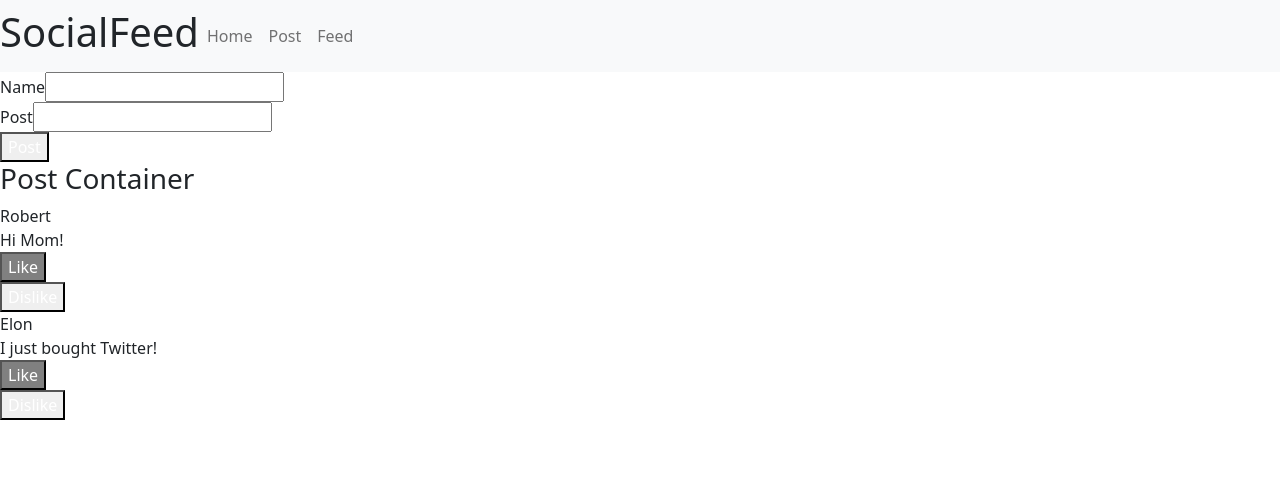
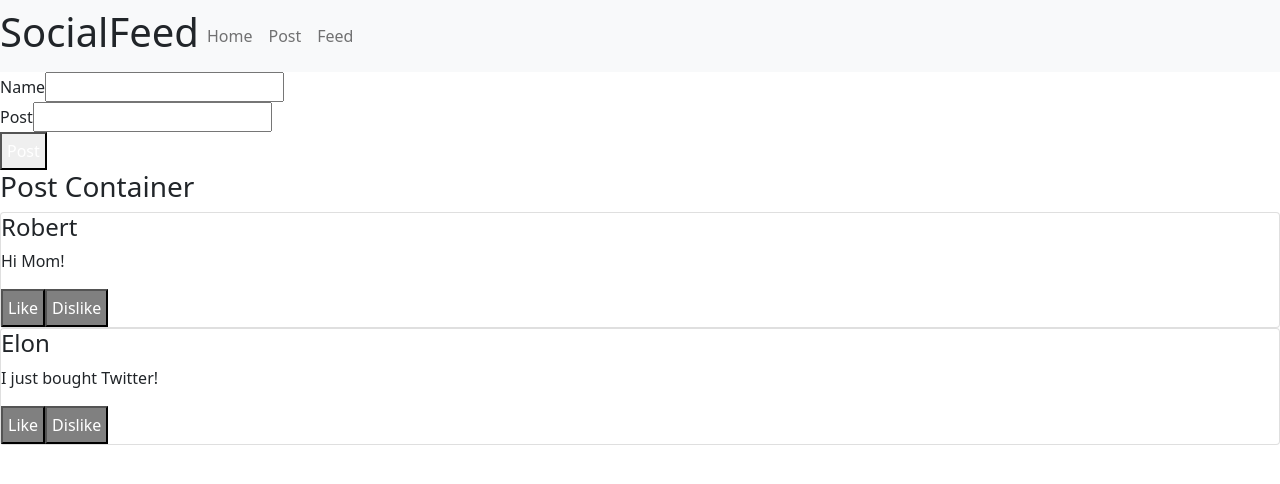
Before and after one commit to RAGessler/SocialFeed, a React (Create React App) app: page / in a window 1280 px wide. Shown: the top 484 px of the page. Built offline with nearby package versions, Linux system fonts and the light colour scheme.

Commit message:
Finished like and dislike buttons

```diff
--- /dev/null
+++ b/src/Components/DisplayPosts/CustomButtons/DislikeButton/DislikeButton.css
@@ -0,0 +1,12 @@
+button{
+    color: white;
+    padding:5px 5px;
+}
+
+.dislike{
+    background-color: darkred;
+}
+
+.inactive{
+    background-color: gray;
+}
--- /dev/null
+++ b/src/Components/DisplayPosts/CustomButtons/DislikeButton/DislikeButton.jsx
@@ -0,0 +1,23 @@
+import { useState } from "react";
+import "./DislikeButton.css"
+
+const DislikeButton = (props) =>{
+
+    const [buttonClass, setButtonClass] = useState('inactive');
+
+    function handleClick(){
+        if(buttonClass === 'inactive'){
+            setButtonClass('dislike')
+        }
+        else{
+            setButtonClass('inactive')
+        }
+    }
+    return (
+        <div>
+            <button className={buttonClass} onClick={handleClick}>Dislike</button>
+        </div>
+    )
+}
+
+export default DislikeButton
--- a/src/Components/DisplayPosts/CustomButtons/LikeButton.css
+++ b/src/Components/DisplayPosts/CustomButtons/LikeButton/LikeButton.css
@@ -1,9 +1,9 @@
 button{
     color: white;
-    padding:5px 5pxl;
+    padding:5px 5px;
 }
 
-.active{
+.like{
     background-color: green;
 }
 
--- a/src/Components/DisplayPosts/CustomButtons/LikeButton.jsx
+++ b/src/Components/DisplayPosts/CustomButtons/LikeButton/LikeButton.jsx
@@ -7,7 +7,7 @@ const LikeButton = (props) => {
 
     function handleClick(){
         if(buttonClass === 'inactive'){
-            setButtonClass('active')
+            setButtonClass('like')
         }
         else {
             setButtonClass('inactive');
--- a/src/Components/DisplayPosts/DisplayPosts.jsx
+++ b/src/Components/DisplayPosts/DisplayPosts.jsx
@@ -1,19 +1,23 @@
 //The layout and display of a single post
 import React from 'react';
-import LikeButton from './CustomButtons/LikeButton';
+import LikeButton from './CustomButtons/LikeButton/LikeButton';
+import DislikeButton from './CustomButtons/DislikeButton/DislikeButton';
+import "./DisplayPosts.css"
 
 const DisplayPosts = (props) => {
     return (
-        <div className="Post Container">
+        <div className="post grid">
             <h3>Post Container</h3>
             {props.parentPosts.map((element, index) => {
                 return(
-                    <div className='post' key={index}>
-                        <header>{element.name}</header>
-                        <div>{element.body}</div>
+                    <div className='card' key={index}>
+                        <h4 className='card-title'>{element.name}</h4>
+                        <p className='card-text'>{element.body}</p>
                         <footer className="Buttons">
-                            <LikeButton/>
-                            <button>Dislike</button>
+                            <div className='btn-group'>
+                                <LikeButton/>
+                                <DislikeButton/>
+                            </div>
                         </footer>
                     </div>
                 )
```
Also changed, not shown: src/Components/DisplayPosts/CustomButtons/DislikeButton.jsx (deleted, +0 -8 lines), src/Components/DisplayPosts/CustomButtons/DislikeButton.css (deleted), src/Components/DisplayPosts/DisplayPosts.css (added).
